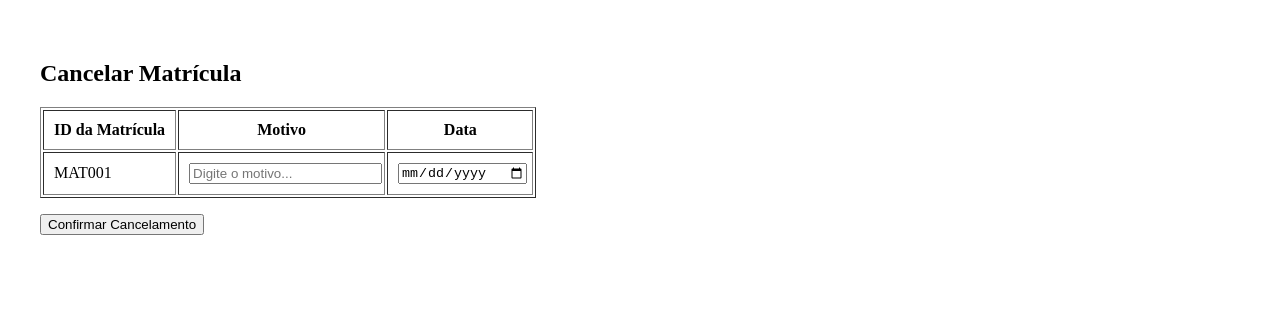
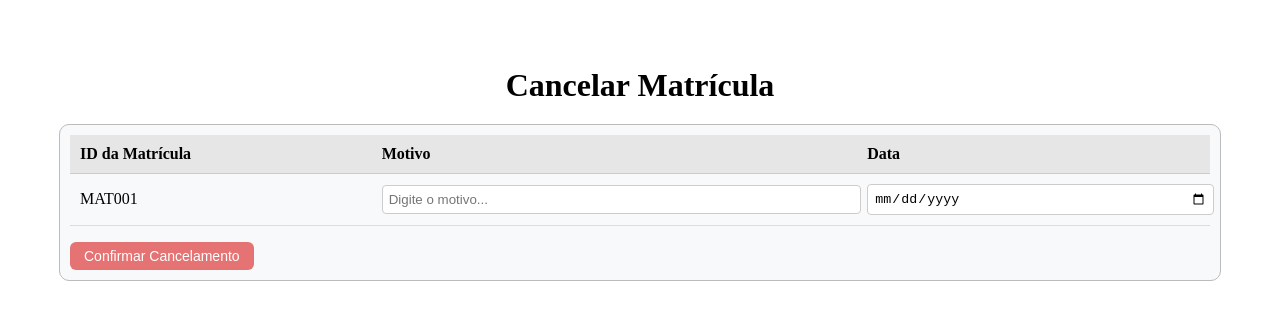
Before and after one commit to Joao-Pedro-Queiroz/projeto_matricula_front, a React (Vite) app in the folder projeto_matricula/: page /cancelar/MAT001 in a window 1280 px wide. Shown: the top 320 px of the page. Built offline with nearby package versions, Linux system fonts and the light colour scheme.

Commit message:
invertemos o botao de excluir e cancelar a matricula
Co-authored-by: saragocams <saragocams@gmail.com>
Co-authored-by: aninhaabc <aninhabiac123@gmail.com>
Co-authored-by: Ana Beatriz da Cunha <133781643+aninhaabc@users.noreply.github.com>

```diff
--- a/projeto_matricula/public/matriculas.json
+++ b/projeto_matricula/public/matriculas.json
@@ -11,20 +11,20 @@
       "cursoId": "CURSO002",
       "data": "2025-04-10",
       "status": "em andamento",
-      "matriculaId":"MAT001"
+      "matriculaId":"MAT002"
     },
     {
       "email": "maria.oliveira@email.com",
       "cursoId": "CURSO003",
       "data": "2025-01-15",
       "status": "cancelada",
-      "matriculaId":"MAT001"
+      "matriculaId":"MAT003"
     },
     {
       "email": "carlos.pereira@email.com",
       "cursoId": "CURSO001",
       "data": "2025-02-05",
       "status": "em andamento",
-      "matriculaId":"MAT001"
+      "matriculaId":"MAT004"
     }
   ]
--- a/projeto_matricula/src/CancelarMatricula.jsx
+++ b/projeto_matricula/src/CancelarMatricula.jsx
@@ -1,31 +1,84 @@
-import React from 'react';
-import { useParams } from 'react-router-dom';
+import React, { useState } from 'react';
+import { useParams, useNavigate } from 'react-router-dom';
+import './matricula.css'; // Usa o mesmo CSS da tela principal
 
-const CancelarMatricula = () => {
+const CancelarMatricula = ({ cancelarMatricula }) => {
   const { id } = useParams();
+  const navigate = useNavigate();
+  const [motivo, setMotivo] = useState('');
+  const [data, setData] = useState('');
+
+  const handleConfirmar = () => {
+    if (!motivo || !data) {
+      alert("Preencha todos os campos");
+      return;
+    }
+
+    cancelarMatricula(id);
+    navigate('/');
+  };
 
   return (
-    <div style={{ padding: '2rem' }}>
-      <h2>Cancelar Matrícula</h2>
-      <table border="1" cellPadding="10" style={{ marginBottom: '1rem' }}>
+    <div className="matricula-page">
+      <h2 className="matricula-title">Cancelar Matrícula</h2>
+      <div className="matricula-table-container">
+        <table style={{ width: '100%', borderCollapse: 'collapse' }}>
           <thead>
-          <tr>
-            <th>ID da Matrícula</th>
-            <th>Motivo</th>
-            <th>Data</th>
+            <tr style={{ backgroundColor: '#e6e6e6' }}>
+              <th style={thStyle}>ID da Matrícula</th>
+              <th style={thStyle}>Motivo</th>
+              <th style={thStyle}>Data</th>
             </tr>
           </thead>
           <tbody>
             <tr>
-            <td>{id}</td>
-            <td><input type="text" placeholder="Digite o motivo..." style={{ width: '100%' }} /></td>
-            <td><input type="date" style={{ width: '100%' }} /></td>
+              <td style={tdStyle}>{id}</td>
+              <td style={tdStyle}>
+                <input
+                  type="text"
+                  value={motivo}
+                  onChange={e => setMotivo(e.target.value)}
+                  style={inputStyle}
+                  placeholder="Digite o motivo..."
+                />
+              </td>
+              <td style={tdStyle}>
+                <input
+                  type="date"
+                  value={data}
+                  onChange={e => setData(e.target.value)}
+                  style={inputStyle}
+                />
+              </td>
             </tr>
           </tbody>
         </table>
-      <button>Confirmar Cancelamento</button>
+        <div style={{ marginTop: '1rem' }}>
+          <button className="botao-excluir" onClick={handleConfirmar}>
+            Confirmar Cancelamento
+          </button>
+        </div>
+      </div>
     </div>
   );
 };
 
+const thStyle = {
+  padding: '10px',
+  textAlign: 'left',
+  borderBottom: '1px solid #ccc',
+};
+
+const tdStyle = {
+  padding: '10px',
+  borderBottom: '1px solid #ddd',
+};
+
+const inputStyle = {
+  width: '100%',
+  padding: '6px',
+  borderRadius: '4px',
+  border: '1px solid #ccc',
+};
+
 export default CancelarMatricula;
--- /dev/null
+++ b/projeto_matricula/src/app.jsx
@@ -0,0 +1,61 @@
+import React, { useEffect, useState } from 'react';
+import { Routes, Route } from 'react-router-dom';
+import Matricula from './matricula.jsx';
+import CancelarMatricula from './CancelarMatricula.jsx';
+import columnsMatricula from './matriculaColumns.jsx';
+import Tabletop from './Tabelinha.jsx';
+
+const App = () => {
+  const [tableData, setTableData] = useState([]);
+
+  useEffect(() => {
+    fetch('/matriculas.json')
+      .then(response => {
+        if (!response.ok) throw new Error('Erro ao carregar os dados');
+        return response.json();
+      })
+      .then(data => setTableData(data))
+      .catch(error => console.error('Erro ao buscar JSON:', error));
+  }, []);
+
+  const cancelarMatricula = (id) => {
+    setTableData(prev =>
+      prev.map(m =>
+        m.matriculaId === id ? { ...m, status: 'cancelada' } : m
+      )
+    );
+  };
+
+  const excluirMatricula = (id) => {
+    setTableData(prev => prev.filter(m => m.matriculaId !== id));
+  };
+
+  return (
+    <Routes>
+      <Route path="/" element={
+        <div className="matricula-page">
+          <h2 className="matricula-title">Gerenciamento de Matrículas</h2>
+          <div className="matricula-table-container">
+            <Tabletop
+              tableData={tableData}
+              columns={columnsMatricula({ excluirMatricula })}
+              startingTableColumns={[
+                'email',
+                'cursoId',
+                'data',
+                'status',
+                'matriculaId',
+                'mais_info',
+                'acoes'
+              ]}
+            />
+          </div>
+        </div>
+      } />
+      <Route path="/cancelar/:id" element={
+        <CancelarMatricula cancelarMatricula={cancelarMatricula} />} />
+    </Routes>
+  );
+};
+
+export default App;
--- a/projeto_matricula/src/main.jsx
+++ b/projeto_matricula/src/main.jsx
@@ -1,9 +1,8 @@
 import { StrictMode } from 'react';
 import { createRoot } from 'react-dom/client';
-import { BrowserRouter, Routes, Route } from 'react-router-dom';
-import Matricula from './matricula.jsx';
-import CancelarMatricula from './CancelarMatricula.jsx';
+import { BrowserRouter } from 'react-router-dom';
 import { Auth0Provider } from '@auth0/auth0-react';
+import App from './app.jsx'; // ⬅️ novo componente
 
 createRoot(document.getElementById('root')).render(
   <Auth0Provider
@@ -15,10 +14,7 @@ createRoot(document.getElementById('root')).render(
     }}
   >
     <BrowserRouter>
-      <Routes>
-        <Route path="/" element={<Matricula />} />
-        <Route path="/cancelar/:id" element={<CancelarMatricula />} /> {/* NOVA ROTA */}
-      </Routes>
+      <App />
     </BrowserRouter>
   </Auth0Provider>
 );
--- a/projeto_matricula/src/matricula.css
+++ b/projeto_matricula/src/matricula.css
@@ -6,6 +6,21 @@
     text-align: center;
     font-size: 2rem;
     margin-bottom: 1rem;
+  }
+
+  .botao-cancelar {
+    background-color: #f0ad4e;
+    color: white;
+    padding: 6px 14px;
+    border: none;
+    border-radius: 6px;
+    font-size: 14px;
+    cursor: pointer;
+    transition: background-color 0.3s ease;
+  }
+
+  .botao-cancelar:hover {
+    background-color: #ec971f;
   }
 
   .botao-excluir {
@@ -22,6 +37,7 @@
   .botao-excluir:hover {
     background-color: #d32f2f;
   }
+
 
   .matricula-table-container {
     padding: 10px;
--- a/projeto_matricula/src/matricula.jsx
+++ b/projeto_matricula/src/matricula.jsx
@@ -3,20 +3,22 @@ import Tabletop from './Tabelinha.jsx';
 import './matricula.css';
 import columnsMatricula from './matriculaColumns.jsx';
 
-const Matricula = () => {
+const Matricula = ({ onExcluir }) => {
   const [tableData, setTableData] = useState([]);
 
   useEffect(() => {
     fetch('/matriculas.json')
       .then(response => {
-        if (!response.ok) {
-          throw new Error('Erro ao carregar os dados');
-        }
+        if (!response.ok) throw new Error('Erro ao carregar os dados');
         return response.json();
       })
       .then(data => setTableData(data))
       .catch(error => console.error('Erro ao buscar JSON:', error));
   }, []);
+
+  const excluirMatricula = (id) => {
+    setTableData(prev => prev.filter(m => m.matriculaId !== id));
+  };
 
   return (
     <div className="matricula-page">
@@ -24,7 +26,7 @@ const Matricula = () => {
       <div className="matricula-table-container">
         <Tabletop
           tableData={tableData}
-          columns={columnsMatricula}
+          columns={columnsMatricula({ excluirMatricula })}
           startingTableColumns={[
             'email',
             'cursoId',
@@ -32,7 +34,7 @@ const Matricula = () => {
             'status',
             'matriculaId',
             'mais_info',
-            'acoes' // adiciona explicitamente a coluna 'Ações'
+            'acoes'
           ]}
         />
       </div>
--- a/projeto_matricula/src/matriculaColumns.jsx
+++ b/projeto_matricula/src/matriculaColumns.jsx
@@ -1,7 +1,6 @@
 import { Link } from 'react-router-dom';
-import BotaoExcluir from './BotaoExcluir.jsx'; // Componente do botão de exclusão
 
-const columnsMatricula = [
+const columnsMatricula = ({ cancelarMatricula, excluirMatricula }) => [
   {
     title: 'Email do Aluno',
     dataIndex: 'email',
@@ -40,12 +39,28 @@ const columnsMatricula = [
     title: 'Ações',
     key: 'acoes',
     render: (_, record) => {
-      if (record.status === 'em andamento') {
-        return <BotaoExcluir matriculaId={record.matriculaId} />;
-      }
-      return null;
+      return (
+        <div style={{ display: 'flex', gap: '10px' }}>
+          {/* Mostrar botão Cancelar somente se o status NÃO for 'cancelada' */}
+          {record.status !== 'cancelada' && (
+            <Link to={`/cancelar/${record.matriculaId}`}>
+              <button className="botao-cancelar">Cancelar</button>
+            </Link>
+          )}
+
+          {/* Botão Excluir sempre aparece */}
+          <button
+            className="botao-excluir"
+            onClick={() => excluirMatricula(record.matriculaId)}
+          >
+            Excluir
+          </button>
+        </div>
+      );
     }
   }
+
+
 ];
 
 export default columnsMatricula;
```
Lines whose indentation alone changed are shown as unchanged.
